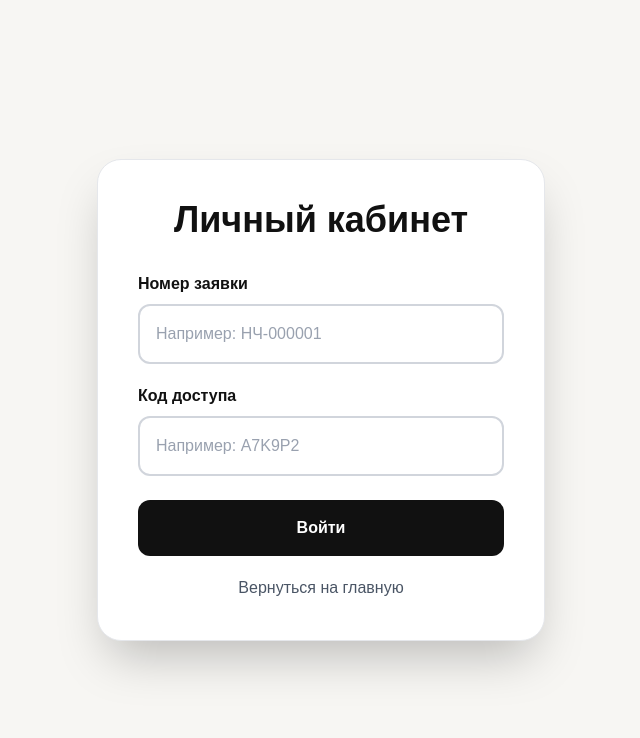
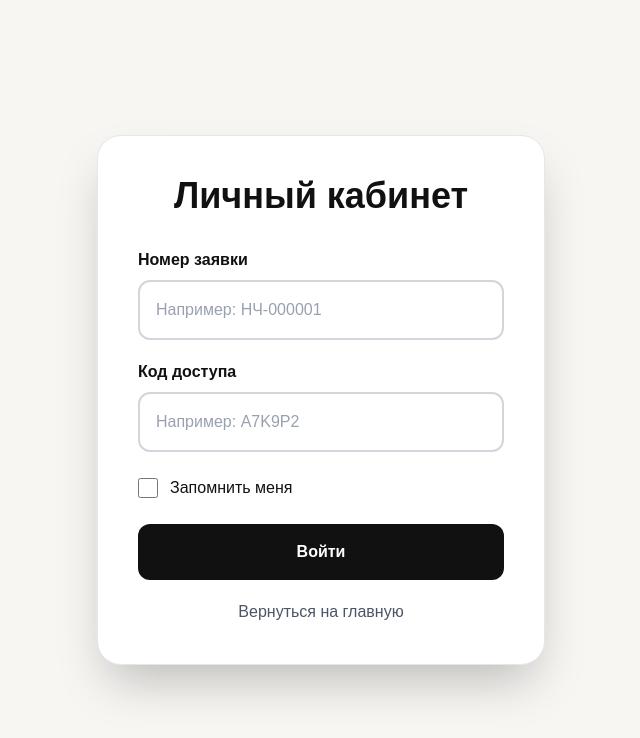
Before and after one commit to edgarkuptsov2000-a11y/Nichegonia, a Next.js app: page /cabinet in a window 1280 px wide. Shown: the top 738 px of the page, without its empty margins (319-959 px from the left). Built offline with nearby package versions, Linux system fonts and the light colour scheme; no server answers.

Commit message:
Added personal cabinet

```diff
--- a/app/api/approve/route.ts
+++ b/app/api/approve/route.ts
@@ -12,11 +12,11 @@ export async function POST(req: Request) {
   } = body;
 
   await supabaseAdmin
-    .from("applications")
-    .update({
-      status: "Одобрено"
-    })
-    .eq("id", id);
+  .from("applications")
+  .update({
+    status: "Одобрено"
+  })
+  .eq("id", id);
 
   await supabaseAdmin
     .from("admin_logs")
@@ -28,6 +28,22 @@ export async function POST(req: Request) {
         full_name
       }
     ]);
+
+    const { data: lastCitizen } =
+  await supabaseAdmin
+    .from("applications")
+    .select("citizen_number")
+    .order("citizen_number", {
+      ascending: false,
+    })
+    .limit(1)
+    .single();
+
+const nextCitizenNumber =
+  (lastCitizen?.citizen_number || 0) + 1;
+
+const formattedCitizenNumber =
+  `НЧ-${String(nextCitizenNumber).padStart(6, "0")}`;
 
   await supabaseAdmin
     .from("citizens")
--- a/app/cabinet/page.tsx
+++ b/app/cabinet/page.tsx
@@ -23,6 +23,7 @@ export default function CabinetPage() {
   const [checkingSavedLogin, setCheckingSavedLogin] = useState(true);
   const [showPassport, setShowPassport] = useState(false);
   const [origin, setOrigin] = useState("");
+  const [rememberMe, setRememberMe] = useState(false);
 
   const passportRef = useRef<HTMLDivElement | null>(null);
 
@@ -70,8 +71,20 @@ export default function CabinetPage() {
       return;
     }
 
-    localStorage.setItem("application_number", finalApplicationNumber);
-    localStorage.setItem("access_code", finalAccessCode);
+    if (rememberMe) {
+  localStorage.setItem(
+    "application_number",
+    finalApplicationNumber
+  );
+
+  localStorage.setItem(
+    "access_code",
+    finalAccessCode
+  );
+} else {
+  localStorage.removeItem("application_number");
+  localStorage.removeItem("access_code");
+}
 
     setApplication(data);
     setCheckingSavedLogin(false);
@@ -968,6 +981,23 @@ export default function CabinetPage() {
           "
         />
 
+        <div className="flex items-center gap-3 mb-6">
+  <input
+    type="checkbox"
+    id="remember"
+    checked={rememberMe}
+    onChange={(e) => setRememberMe(e.target.checked)}
+    className="w-5 h-5"
+  />
+
+  <label
+    htmlFor="remember"
+    className="text-[#111111] font-medium"
+  >
+    Запомнить меня
+  </label>
+</div>
+
         {error && (
           <div className="
             bg-red-50
```
